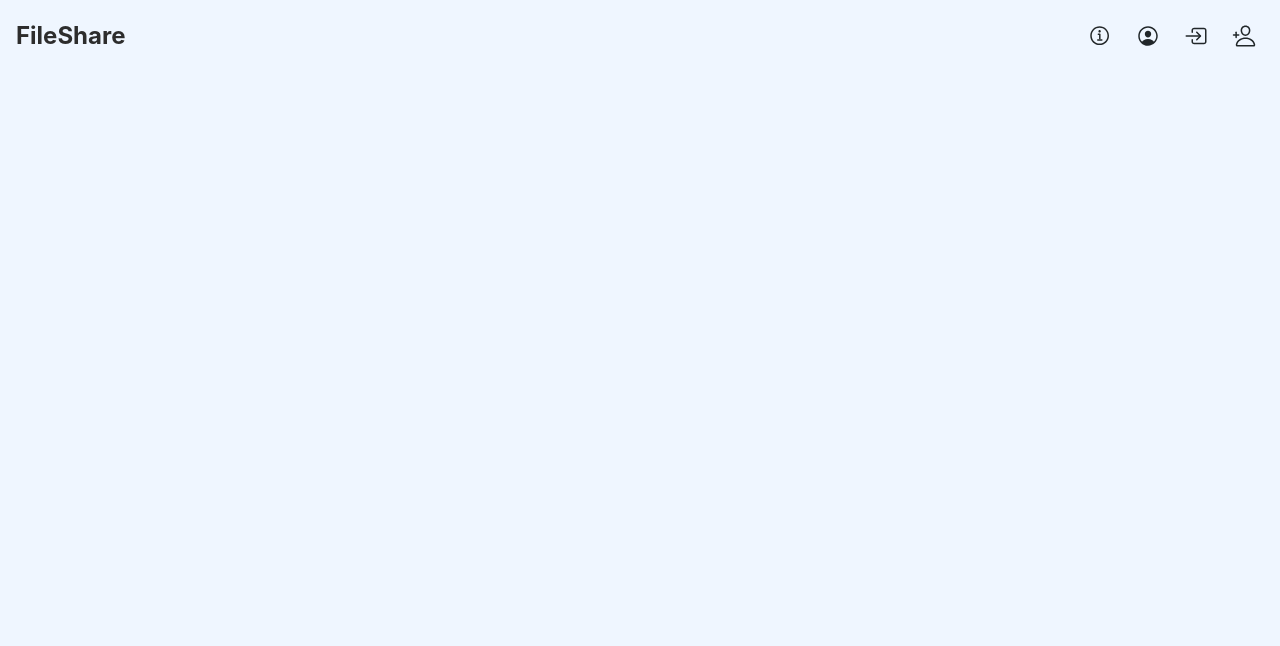
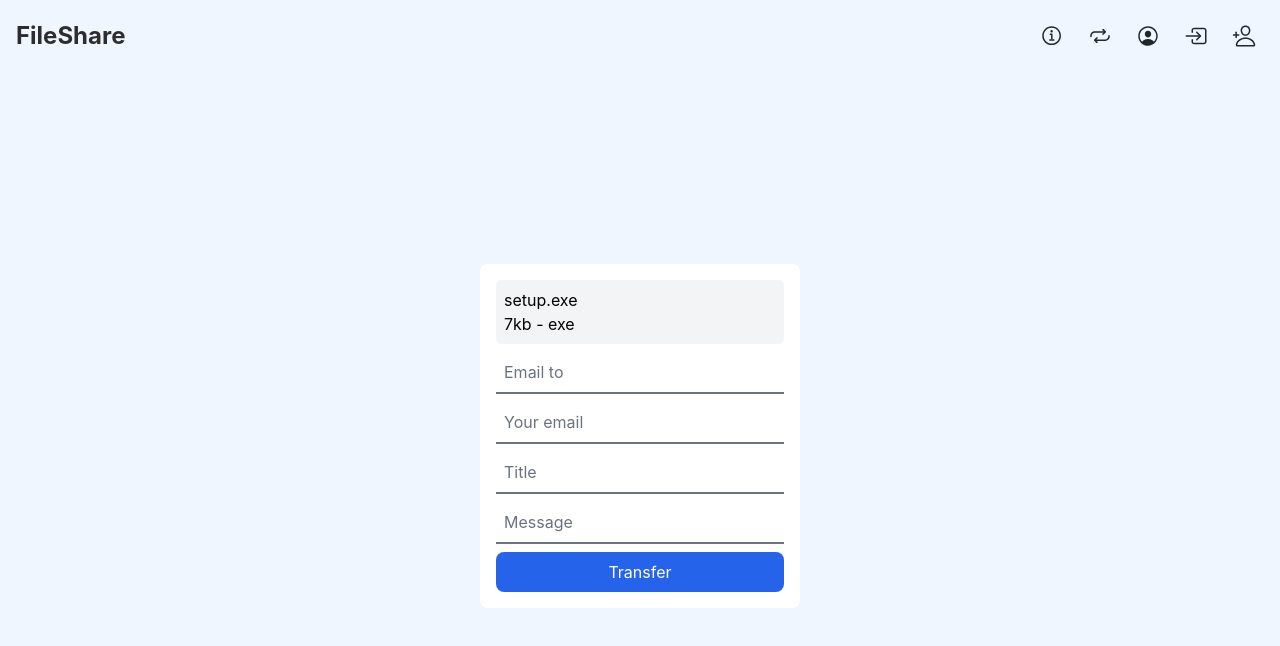
Before and after one commit to killer0210/file-share-web, a React (Create React App) app: page /transfer in a window 1280 px wide. Before the commit this address had no page. Shown: the top 646 px of the page. Built offline with nearby package versions, Linux system fonts and the light colour scheme.

Commit message:
fileupload

```diff
--- a/src/compunents/Header.js
+++ b/src/compunents/Header.js
@@ -6,10 +6,13 @@ import AboutIcon from "../assets/information-circle-outline.svg";
 import AboutIconWh from "../assets/information-circle-outline-white.svg";
 import ProIcon from "../assets/person-circle-outline.svg";
 import ProIconWh from "../assets/person-circle-outline-white.svg";
+import RepeatIcon from "../assets/repeat-outline.svg";
+import RepeatIconWh from "../assets/repeat-outline-white.svg";
 import EnterIcon from "../assets/enter-outline.svg";
 import EnterIconWh from "../assets/enter-outline-white.svg";
 import PersonAddIcon from "../assets/person-add-outline.svg";
 import PersonAddIconWh from "../assets/person-add-outline-white.svg";
+
 
 const Header = () => {
     return (
@@ -30,6 +33,20 @@ const Header = () => {
                         className="w-6 h-6 absolute opacity-0 group-hover:opacity-100 transition duration-300"
                     />
                     </Link>
+                    </li>
+                <li className="group relative btn-hover p-2 rounded cursor-pointer w-10 h-10 flex items-center justify-center">
+                    <Link to="/transfer" className="w-full h-full flex items-center justify-center relative">
+                        <img
+                            src={RepeatIcon}
+                            alt="Upload"
+                            className="w-6 h-6 absolute  group-hover:opacity-0 transition duration-300"
+                        />
+                        <img
+                            src={RepeatIconWh}
+                            alt="Upload white"
+                            className="w-6 h-6 absolute opacity-0 group-hover:opacity-100 transition duration-300"
+                        />
+                        </Link>
                     </li>
                 <li className="group relative btn-hover p-2 rounded cursor-pointer w-10 h-10 flex items-center justify-center">
                     <Link to="/" className="w-full h-full flex items-center justify-center relative">
--- a/src/page/App/App.js
+++ b/src/page/App/App.js
@@ -5,6 +5,7 @@ import { Route, Routes } from 'react-router-dom';
 import HomePage from '../HomePage/homePage.js';
 import Login from '../Login/Login.js';
 import SignIn from '../SignIn/SignIn.js';
+import Transfer from '../Transfer/Transfer.js';
 
 import "../../index.css";
 
@@ -16,6 +17,7 @@ function App() {
       <Routes>
         <Route path="/login" element={<Login />} />
         <Route path="/signIn" element={<SignIn />} />
+        <Route path="/transfer" element={<Transfer />} />
         <Route path="/" element={<HomePage />} />
       </Routes>
     </main>
--- /dev/null
+++ b/src/page/Transfer/Transfer.js
@@ -0,0 +1,20 @@
+import React from "react";
+
+const Transfer = () => {
+    return (
+        <div className="flex flex-col bg-white p-4 rounded-lg gap-2">
+            <div className="bg-gray-100 rounded-md p-2">
+                <p>setup.exe</p>
+                <p>7kb - exe</p>
+            </div>
+            <input type="email" placeholder="Email to" className="w-72 border-b-2 border-gray-500 p-2 hover:border-blue-600 focus:placeholder-transparent placeholder-gray-500 focus:outline-none"/>
+
+            <input type="email" placeholder="Your email" className="w-72 border-b-2 border-gray-500 p-2 hover:border-blue-600 focus:placeholder-transparent placeholder-gray-500 focus:outline-none"/>
+            <input type="email" placeholder="Title" className="w-72 border-b-2 border-gray-500 p-2 hover:border-blue-600 focus:placeholder-transparent placeholder-gray-500 focus:outline-none"/>
+            <input type="email" placeholder="Message" className="w-72 border-b-2 border-gray-500 p-2 hover:border-blue-600 focus:placeholder-transparent placeholder-gray-500 focus:outline-none"/>
+            <button className="bg-blue-600 text-white py-2 w-full cursor-pointer hover:bg-blue-500 rounded-lg" >Transfer</button>
+        </div>
+        )
+}
+
+export default Transfer
```
Also changed, not shown: src/assets/repeat-outline-white.svg (added), src/assets/repeat-outline.svg (added).
